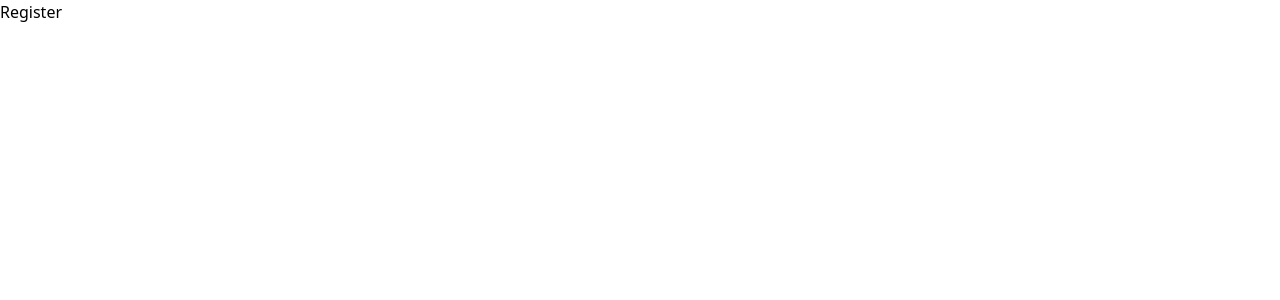
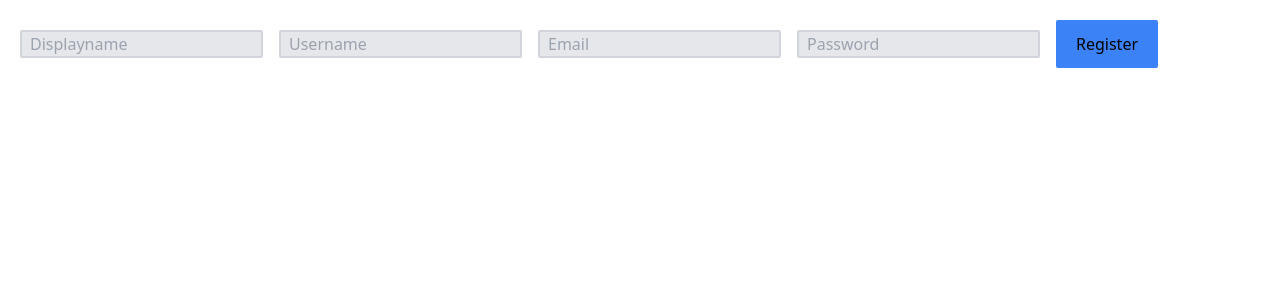
Before and after one commit to SajawalHassan/twitter_clone_mern, a React (Create React App) app in the folder frontend/: page /register in a window 1280 px wide. Shown: the top 300 px of the page. Built offline with nearby package versions, Linux system fonts and the light colour scheme.

Commit message:
add registration

```diff
--- a/frontend/package.json
+++ b/frontend/package.json
@@ -7,6 +7,7 @@
     "@testing-library/jest-dom": "^5.16.4",
     "@testing-library/react": "^13.2.0",
     "@testing-library/user-event": "^13.5.0",
+    "axios": "^0.27.2",
     "react": "^18.1.0",
     "react-dom": "^18.1.0",
     "react-redux": "^8.0.2",
--- a/frontend/src/app/store.js
+++ b/frontend/src/app/store.js
@@ -1,5 +1,8 @@
 import { configureStore } from "@reduxjs/toolkit";
+import registerReducer from "../features/registerSlice";
 
 export const store = configureStore({
-  reducer: {},
+  reducer: {
+    register: registerReducer,
+  },
 });
--- /dev/null
+++ b/frontend/src/axios/axios.js
@@ -0,0 +1,7 @@
+import axios from "axios";
+
+const api = axios.create({
+  baseURL: "http://localhost:5000",
+});
+
+export default api;
--- /dev/null
+++ b/frontend/src/features/registerSlice.js
@@ -0,0 +1,30 @@
+import { createSlice } from "@reduxjs/toolkit";
+
+const initialState = {
+  isLoading: false,
+  error: "",
+};
+
+const registerSlice = createSlice({
+  name: "Register",
+  initialState,
+  reducers: {
+    registerPending: (state) => {
+      state.isLoading = true;
+    },
+    registerSuccess: (state) => {
+      state.isLoading = false;
+      state.error = "";
+    },
+    registerFail: (state, { payload }) => {
+      state.isLoading = true;
+      state.error = payload;
+    },
+  },
+});
+
+const { actions, reducer } = registerSlice;
+
+export const { registerFail, registerPending, registerSuccess } = actions;
+
+export default reducer;
--- a/frontend/src/pages/Register.js
+++ b/frontend/src/pages/Register.js
@@ -1,7 +1,83 @@
-import React from "react";
+import React, { useState } from "react";
+
+import { useDispatch } from "react-redux";
+import {
+  registerFail,
+  registerPending,
+  registerSuccess,
+} from "../features/registerSlice";
+
+import axios from "../axios/axios";
 
 function Register() {
-  return <div>Register</div>;
+  const [displayName, setDisplayName] = useState("");
+  const [username, setUsername] = useState("");
+  const [email, setEmail] = useState("");
+  const [password, setPassword] = useState("");
+
+  const dispatch = useDispatch();
+
+  const handleOnClick = async (e) => {
+    e.preventDefault();
+
+    dispatch(registerPending());
+    try {
+      const { data, status } = await axios.post("/auth/register", {
+        displayName,
+        username,
+        email,
+        password,
+      });
+
+      dispatch(registerSuccess());
+      console.log({ data, status });
+    } catch (error) {
+      dispatch(registerFail(error.response.data));
+      console.log(error.response.data);
+    }
+  };
+
+  return (
+    <div>
+      <form className="space-x-4 m-5">
+        <input
+          type="text"
+          value={displayName}
+          onChange={(e) => setDisplayName(e.target.value)}
+          className="bg-gray-200 pl-2 rounded-sm border-2 border-gray-300"
+          placeholder="Displayname"
+        />
+        <input
+          type="text"
+          value={username}
+          onChange={(e) => setUsername(e.target.value)}
+          className="bg-gray-200 pl-2 rounded-sm border-2 border-gray-300"
+          placeholder="Username"
+        />
+        <input
+          type="text"
+          value={email}
+          onChange={(e) => setEmail(e.target.value)}
+          className="bg-gray-200 pl-2 rounded-sm border-2 border-gray-300"
+          placeholder="Email"
+        />
+        <input
+          type="text"
+          value={password}
+          onChange={(e) => setPassword(e.target.value)}
+          className="bg-gray-200 pl-2 rounded-sm border-2 border-gray-300"
+          placeholder="Password"
+        />
+        <button
+          type="submit"
+          onClick={(e) => handleOnClick(e)}
+          className="py-3 px-5  bg-blue-500 rounded-sm"
+        >
+          Register
+        </button>
+      </form>
+    </div>
+  );
 }
 
 export default Register;
```
Also changed, not shown: 1 other file (tests, documents, lock files or other folders).
